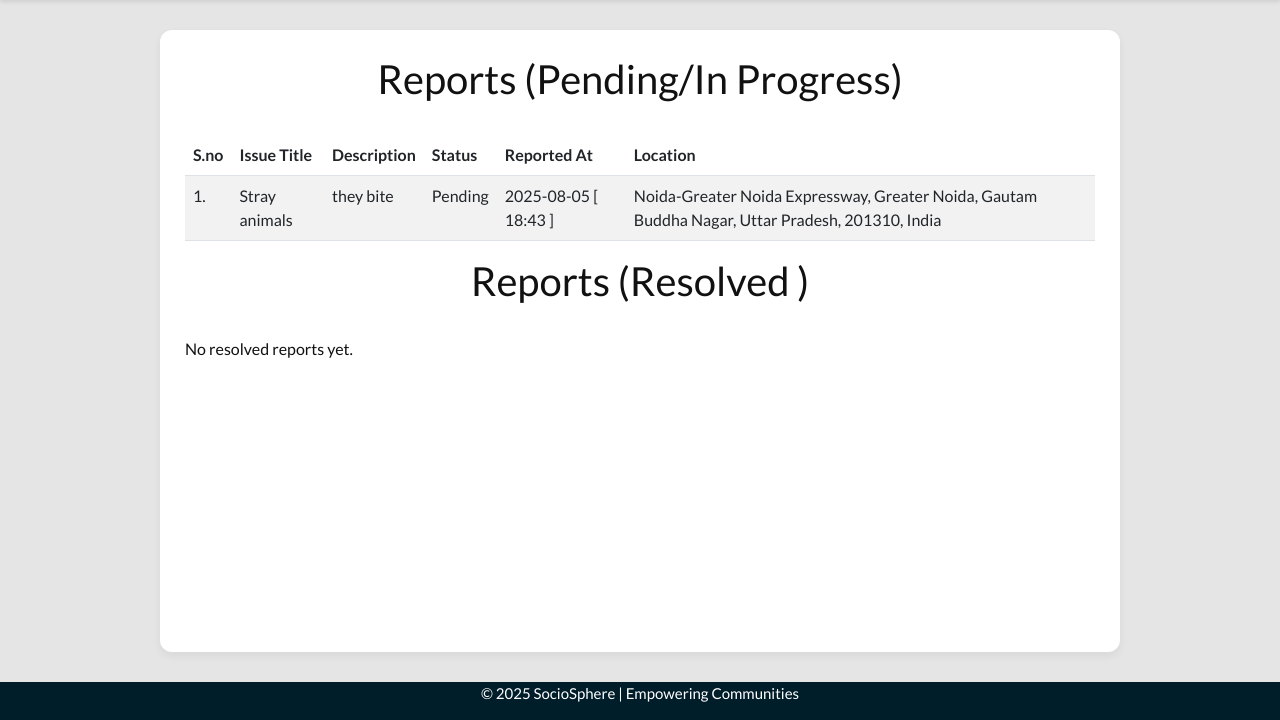
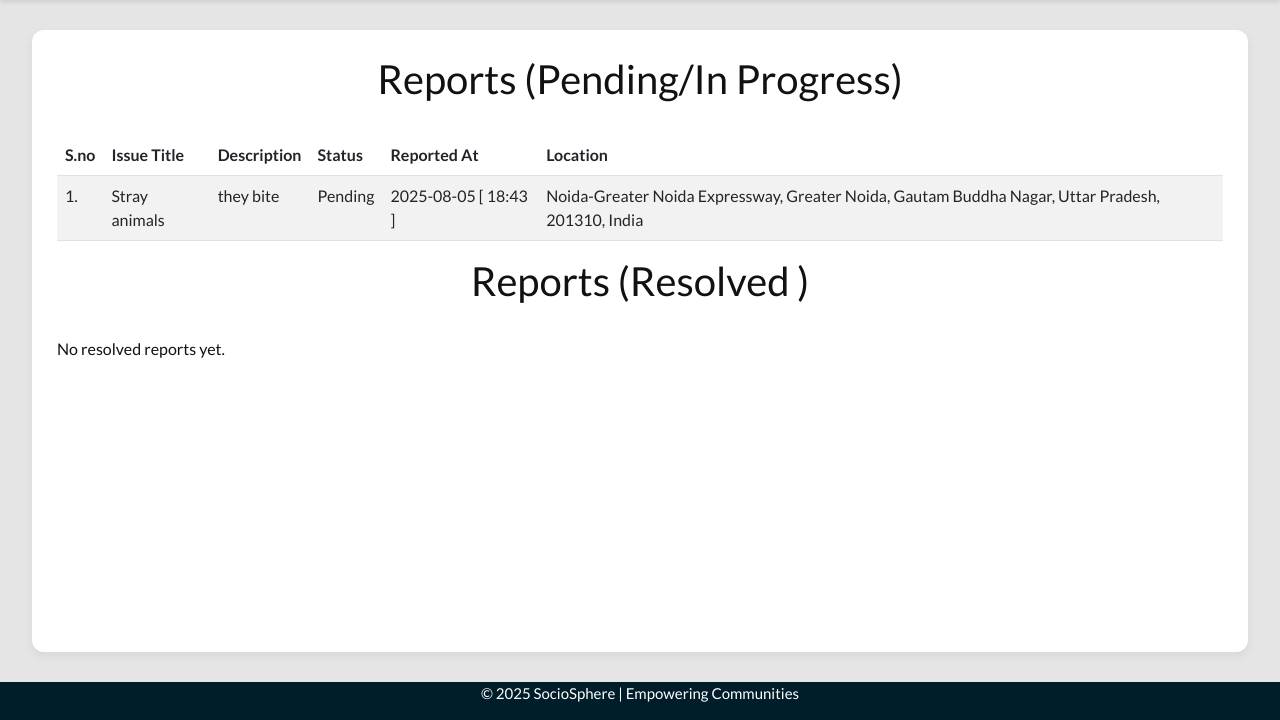
Before and after one commit to aadicoder1/SocioSphere, a Flask app: page /view-reports in a window 1280 px wide. Shown: the part 80-800 px from the top of the page. Run offline with Flask 3, Linux system fonts and the light colour scheme; a user stored in the database is signed in; some libraries are stand-ins or nearby versions.

Commit message:
final render

```diff
--- a/app/report.py
+++ b/app/report.py
@@ -28,6 +28,9 @@ def report_issue():
         location = request.form.get('location')
         latitude = request.form.get('latitude')
         longitude = request.form.get('longitude')
+
+        latitude = float(latitude) if latitude and latitude.strip() else None
+        longitude = float(longitude) if longitude and longitude.strip() else None
 
         new_report = IssueReport(
             user_id=current_user.id,
--- a/app/templates/base.html
+++ b/app/templates/base.html
@@ -97,7 +97,7 @@
             margin: 30px auto;
             border-radius: 12px;
             box-shadow: 0 4px 10px rgba(0, 0, 0, 0.06);
-            max-width: 960px;
+            max-width: 95%;
             width: 100%;
         }
 
--- a/app/templates/view_reports.html
+++ b/app/templates/view_reports.html
@@ -24,7 +24,7 @@
                             <td>{{ report.title }}</td>
                             <td>{{ report.description }}</td>
                             <td>{{ report.status }}</td>
-                            <td>{{ report.timestamp.strftime('%Y-%m-%d  [ %H:%M ]') }}</td>
+                            <td>{{ report.timestamp.strftime('%Y-%m-%d [ %H:%M ]') }}</td>
                             <td>{{ report.location }}</td>
                         </tr>
                     {% endfor %}
```
Also changed, not shown: instance/app.db.
